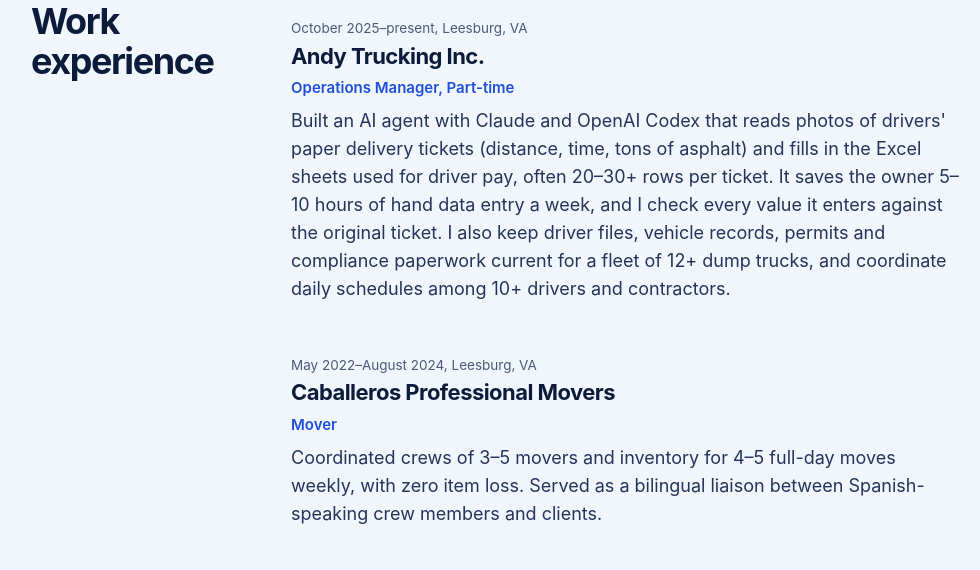
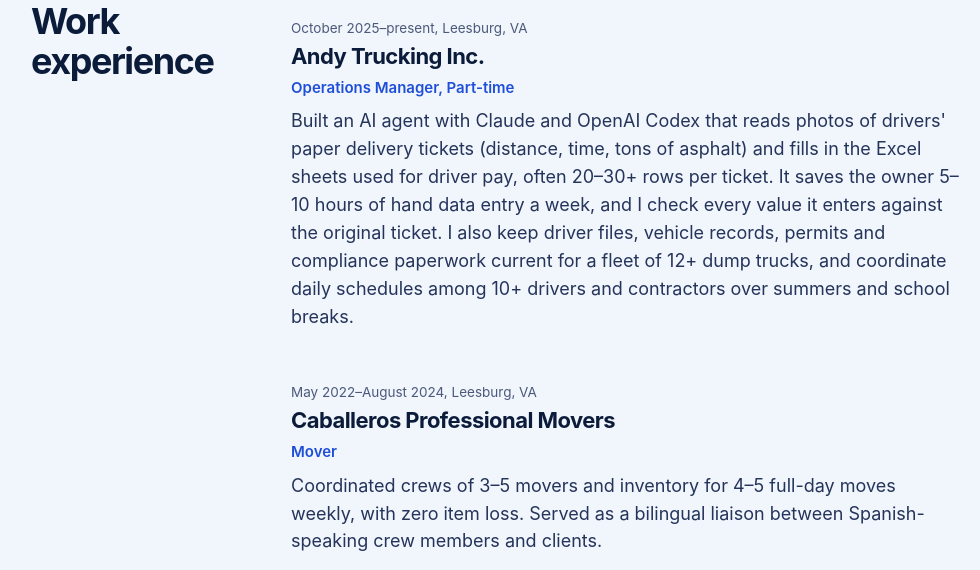
Before and after one commit to CarlosZanabria618/carlos-os-portfolio, a Flask app: page /resume in a window 1280 px wide. Shown: the part 1635-2205 px from the top of the page, without its empty margins (133-1113 px from the left). Run offline with Flask 3, Linux system fonts and the light colour scheme; data comes from the database, SQL or seed files in the repository; some libraries are stand-ins or nearby versions.

Commit message:
Resume: scheduling work is summers and breaks

```diff
--- a/code/templates/resume.html
+++ b/code/templates/resume.html
@@ -19,7 +19,7 @@
       </section>
       <section class="resume-section">
         <h2>Work experience</h2>
-        <article class="resume-item" data-spotlight><span class="entry-meta">October 2025–present, Leesburg, VA</span><h3>Andy Trucking Inc.</h3><p class="metadata-label">Operations Manager, Part-time</p><p>Built an AI agent with Claude and OpenAI Codex that reads photos of drivers' paper delivery tickets (distance, time, tons of asphalt) and fills in the Excel sheets used for driver pay, often 20–30+ rows per ticket. It saves the owner 5–10 hours of hand data entry a week, and I check every value it enters against the original ticket. I also keep driver files, vehicle records, permits and compliance paperwork current for a fleet of 12+ dump trucks, and coordinate daily schedules among 10+ drivers and contractors.</p></article>
+        <article class="resume-item" data-spotlight><span class="entry-meta">October 2025–present, Leesburg, VA</span><h3>Andy Trucking Inc.</h3><p class="metadata-label">Operations Manager, Part-time</p><p>Built an AI agent with Claude and OpenAI Codex that reads photos of drivers' paper delivery tickets (distance, time, tons of asphalt) and fills in the Excel sheets used for driver pay, often 20–30+ rows per ticket. It saves the owner 5–10 hours of hand data entry a week, and I check every value it enters against the original ticket. I also keep driver files, vehicle records, permits and compliance paperwork current for a fleet of 12+ dump trucks, and coordinate daily schedules among 10+ drivers and contractors over summers and school breaks.</p></article>
         <article class="resume-item" data-spotlight><span class="entry-meta">May 2022–August 2024, Leesburg, VA</span><h3>Caballeros Professional Movers</h3><p class="metadata-label">Mover</p><p>Coordinated crews of 3–5 movers and inventory for 4–5 full-day moves weekly, with zero item loss. Served as a bilingual liaison between Spanish-speaking crew members and clients.</p></article>
         <article class="resume-item" data-spotlight><span class="entry-meta">March 2023–August 2023, Ashburn, VA</span><h3>Chipotle Mexican Grill</h3><p class="metadata-label">Crew Member</p><p>Fulfilled 100+ orders per shift and cross-trained across prep, line, and restocking. Resolved order issues while maintaining speed, accuracy, and food safety.</p></article>
         <article class="resume-item" data-spotlight><span class="entry-meta">August 2024 to May 2026, Charlottesville, VA</span><h3>Blossom Together</h3><p class="metadata-label">Volunteer</p><p>Worked with 15+ volunteers on three stadium cleanup fundraisers a semester, each raising over $5,000 for humanitarian projects in Africa.</p><figure class="resume-photo"><img src="{{ url_for('static',filename='img/blossom-together.webp') }}" width="1200" height="861" loading="lazy" alt="Fourteen Blossom Together volunteers, Carlos among them, posing together at the stadium after a cleanup."><figcaption>With the Blossom Together crew after a stadium cleanup</figcaption></figure></article>
```
Also changed, not shown: 1 other file.
